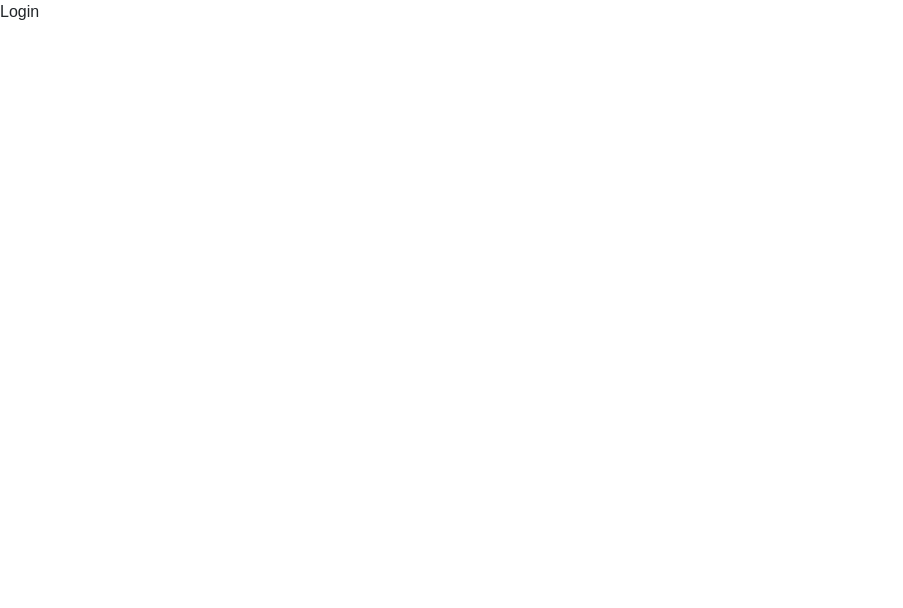
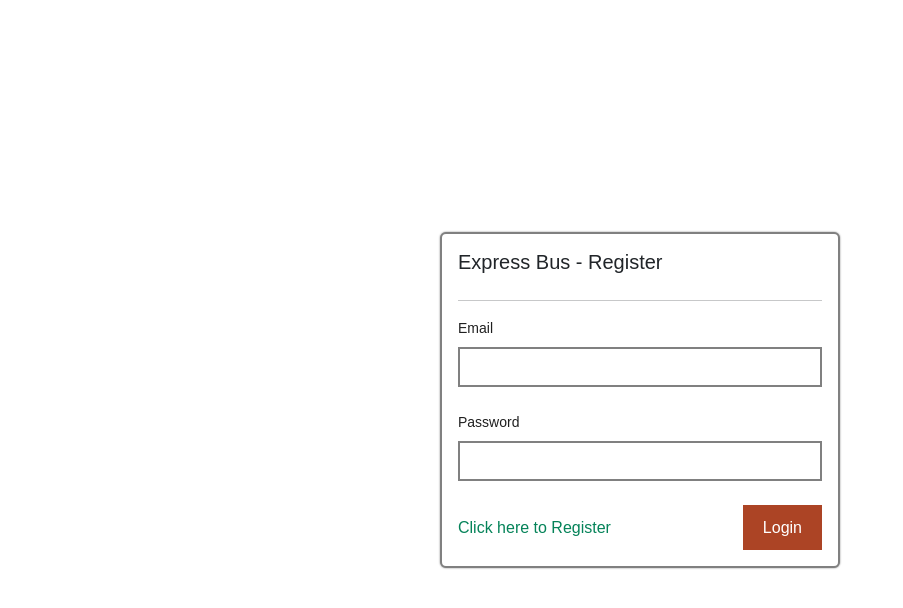
Before and after one commit to BekCodingAddict/ExpressBus, a React (Create React App) app in the folder client/: page /login in a window 1280 px wide. Shown: the top 608 px of the page, without its empty margins (0-903 px from the left). Built offline with nearby package versions, Linux system fonts and the light colour scheme.

Commit message:
Login Page Form has complated!

```diff
--- a/client/src/pages/Login.js
+++ b/client/src/pages/Login.js
@@ -1,8 +1,34 @@
-import React from "react";
+import React from 'react';
+import { Form } from 'antd';
+import { Link } from "react-router-dom";
 
-function Login(){
+function Login() {
+
+    const onFinish = (values) => {
+        console.log(values);
+    }
     return (
-        <div>Login</div>
+        <div className='h-screen d-flex justify-content-center align-items-center'>
+            <div className='w-400 card p-3'>
+                <h1 className='text-lg'>Express Bus - Register</h1><hr />
+
+                <Form layout='vertical' onFinish={onFinish}>
+
+                    <Form.Item label='Email' name='email'>
+                        <input type='text'></input>
+                    </Form.Item>
+                    <Form.Item label='Password' name='password'>
+                        <input type="password"></input>
+                    </Form.Item>
+
+                    <div className='d-flex justify-content-between align-items-center'>
+                        <Link to="/register">Click here to Register</Link>
+                        <button className='secondary-btn' type="submit">Login</button>
+                    </div>
+
+                </Form>
+            </div>
+        </div>
     )
 }
 
```
